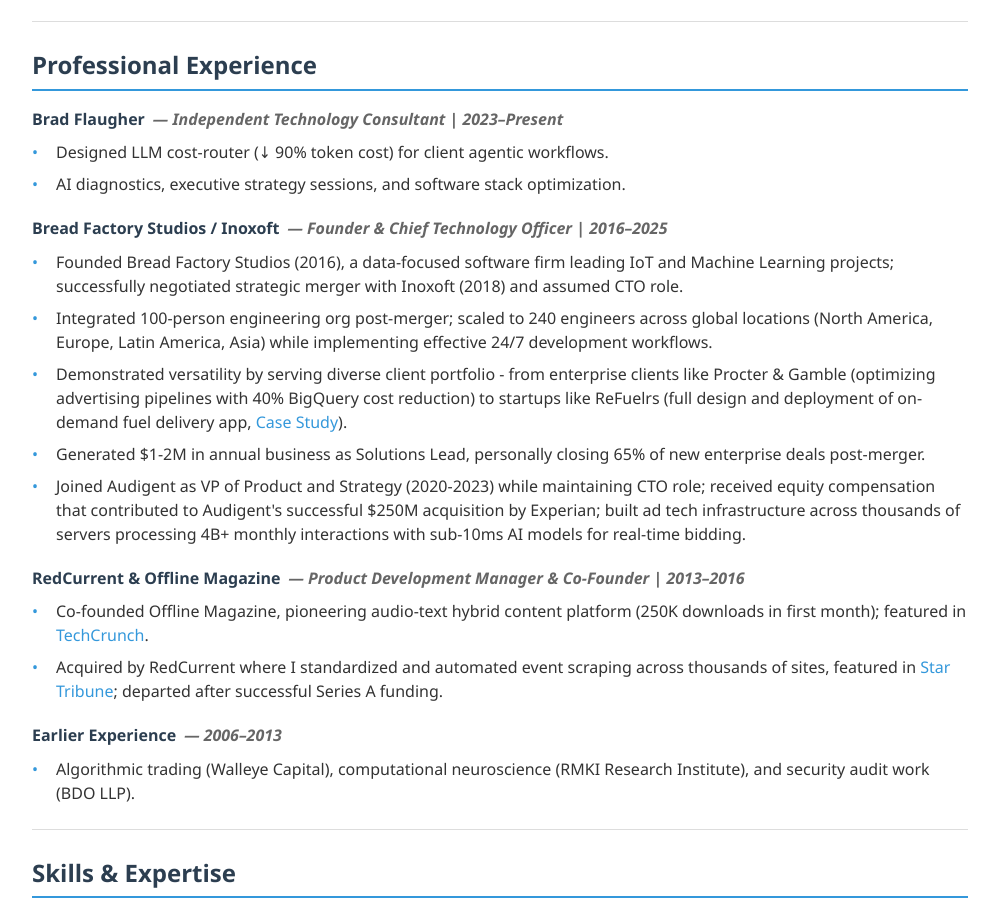
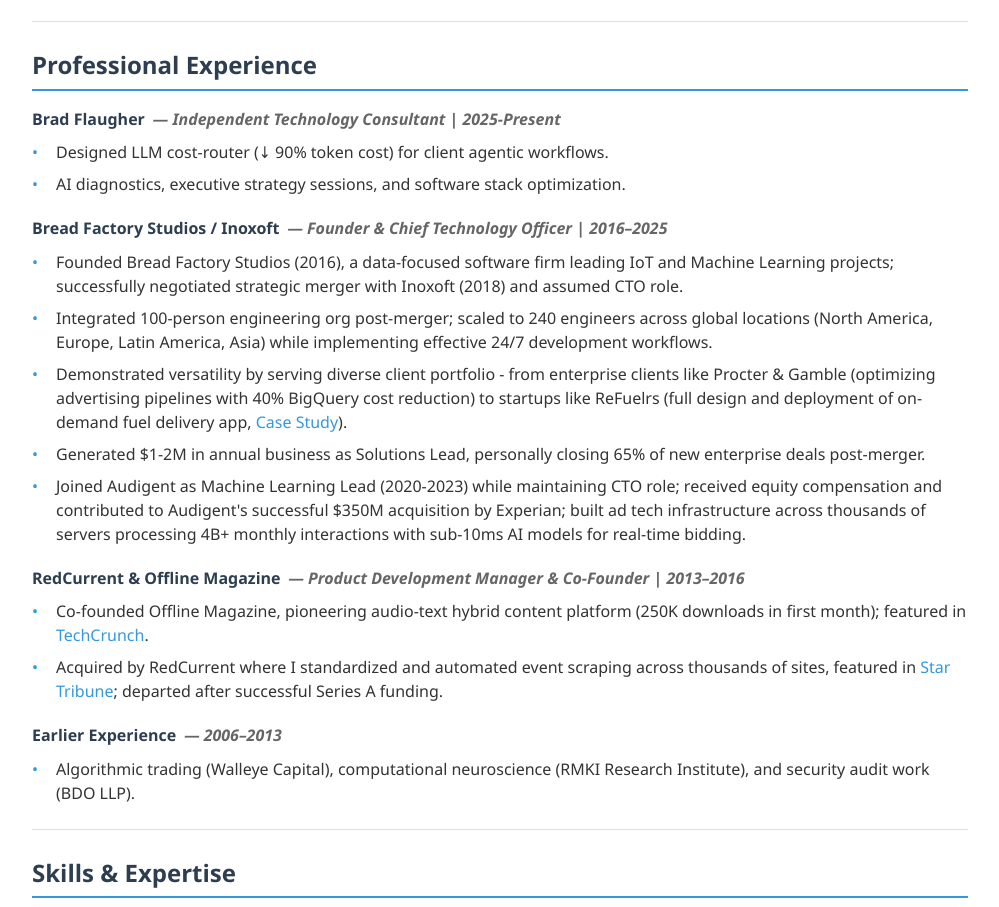
Before and after one commit to bradflaugher/bradflaugher.com, a plain HTML site: page resume.html in a window 1280 px wide. Shown: the part 954-1861 px from the top of the page, without its empty margins (140-1139 px from the left). Drawn offline with Linux system fonts and the light colour scheme.

Commit message:
Update resume.html

```diff
--- a/resume.html
+++ b/resume.html
@@ -399,7 +399,7 @@
             <div class="experience-item">
                 <div class="job-title">
                     <span class="company">Brad Flaugher</span>
-                    <span class="duration"> — Independent Technology Consultant | 2023–Present</span>
+                    <span class="duration"> — Independent Technology Consultant | 2025-Present</span>
                 </div>
                 <div class="responsibilities">
                     <ul>
@@ -420,7 +420,7 @@
                         <li>Integrated 100-person engineering org post-merger; scaled to 240 engineers across global locations (North America, Europe, Latin America, Asia) while implementing effective 24/7 development workflows.</li>
                         <li>Demonstrated versatility by serving diverse client portfolio - from enterprise clients like Procter & Gamble (optimizing advertising pipelines with 40% BigQuery cost reduction) to startups like ReFuelrs (full design and deployment of on-demand fuel delivery app, <a href="https://inoxoft.com/casestudy/an-on-demand-delivery-app-of-essential-home-fuels/" target="_blank">Case Study</a>).</li>
                         <li>Generated $1-2M in annual business as Solutions Lead, personally closing 65% of new enterprise deals post-merger.</li>
-                        <li>Joined Audigent as VP of Product and Strategy (2020-2023) while maintaining CTO role; received equity compensation that contributed to Audigent's successful $250M acquisition by Experian; built ad tech infrastructure across thousands of servers processing 4B+ monthly interactions with sub-10ms AI models for real-time bidding.</li>
+                        <li>Joined Audigent as Machine Learning Lead (2020-2023) while maintaining CTO role; received equity compensation and contributed to Audigent's successful $350M acquisition by Experian; built ad tech infrastructure across thousands of servers processing 4B+ monthly interactions with sub-10ms AI models for real-time bidding.</li>
                     </ul>
                 </div>
             </div>
```
